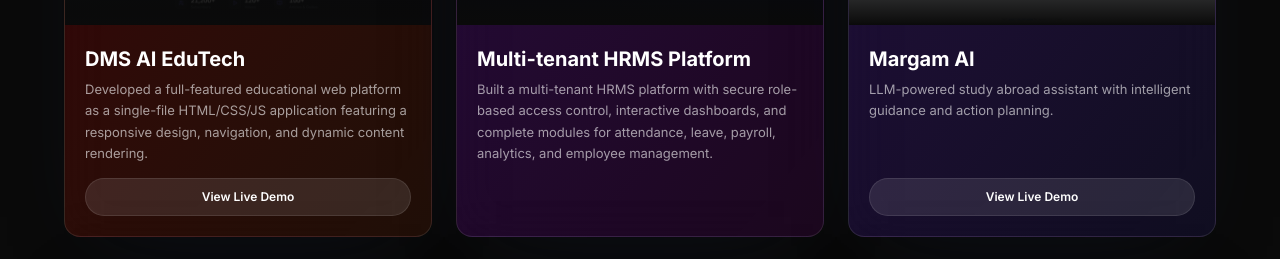
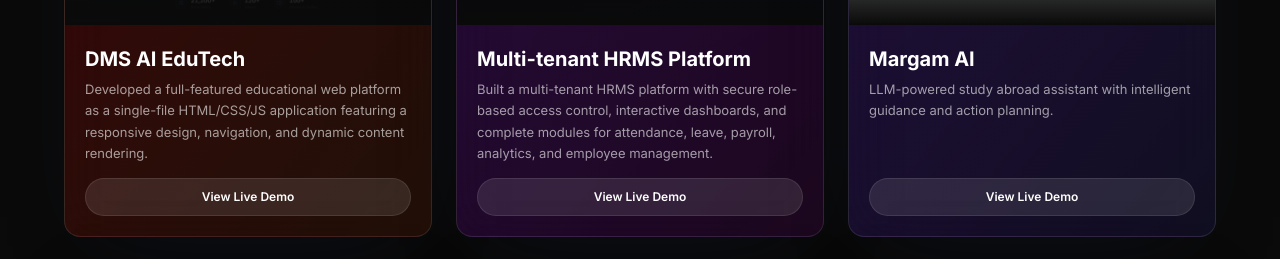
Before and after one commit to himanshu-662/portfolio-1, a React (Vite) app: page / in a window 1280 px wide. Shown: the part 7377-7636 px from the top of the page. Built offline with nearby package versions, Linux system fonts and the light colour scheme; grey boxes are pictures that could not be loaded.

Commit message:
feat: add demoLink for DMS HRMS project

```diff
--- a/src/components/Projects.jsx
+++ b/src/components/Projects.jsx
@@ -19,6 +19,7 @@ const PROJECTS = [
     img: BASE_URL + "DMS-HRMS.png",
     color: "from-purple-600/20 to-fuchsia-600/10",
     borderColor: "border-purple-500/20",
+    demoLink: "https://dms-hrms.vercel.app/",
   },
   {
     id: 3,
```
Also changed, not shown: 3 other files (tests, documents, lock files or other folders).
